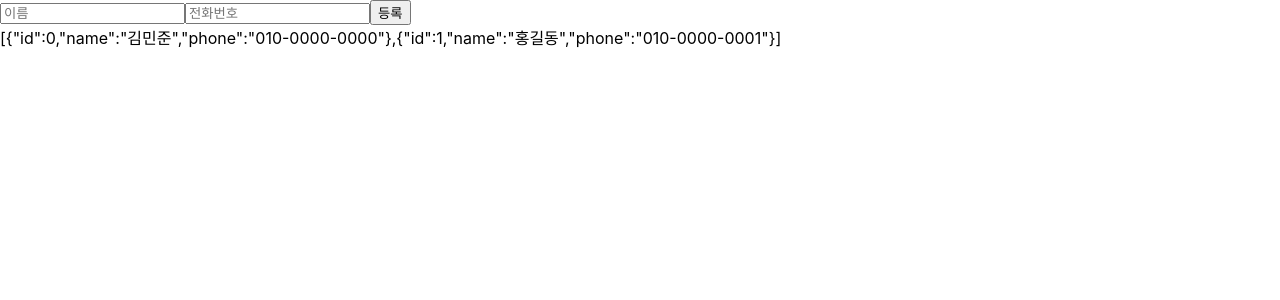
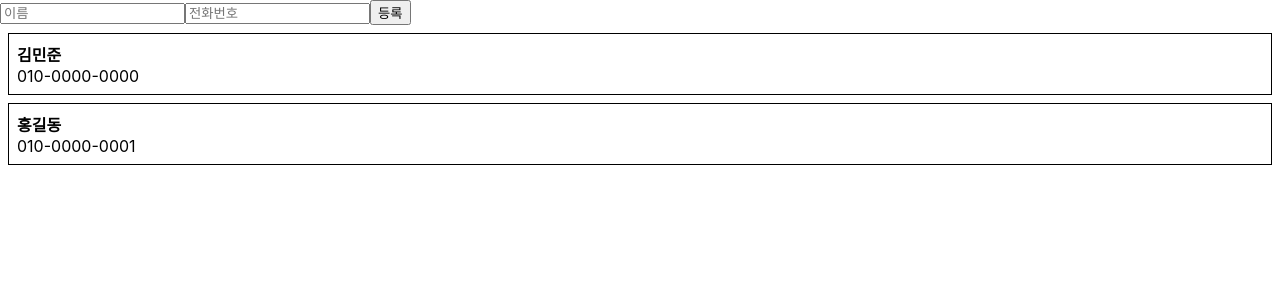
Before and after one commit to UnuJee/react, a React (Create React App) app: page / in a window 1280 px wide. Shown: the top 300 px of the page. Built offline with nearby package versions, Linux system fonts and the light colour scheme.

Commit message:
데이터 렌더링

```diff
--- a/src/App.js
+++ b/src/App.js
@@ -1,5 +1,6 @@
 import React, { Component } from 'react';
 import PhoneForm from './components/PhoneForm';
+import PhoneInfoList from './components/PhoneInfoList';
 
 class App extends Component {
     id = 2
@@ -24,13 +25,12 @@
         })
     }
     render() {
-      const { information } = this.state;
        return (
            <div>
-               <PhoneForm
-                onCreate={this.handleCreate}
-              />
-              {JSON.stringify(information)}
+                <PhoneForm
+                    onCreate={this.handleCreate}
+                />
+                <PhoneInfoList data={this.state.information} />
            </div>
        );
     }
--- /dev/null
+++ b/src/components/PhoneInfo.js
@@ -0,0 +1,33 @@
+import React, { Component } from 'react';
+
+class PhoneInfo extends Component {
+    static defaultProps = {
+        info: {
+            name: '이름',
+            phone: '010-0000-0000',
+            id: 0
+        }
+    }
+
+    render() {
+        const style = {
+            border: '1px solid black',
+            padding: '8px',
+            margin: '8px'
+        }
+
+        const {
+            name, phone, id
+        } = this.props.info;
+
+        return (
+            <div style={style}>
+                <div><b>{name}</b></div>
+                <div>{phone}</div>
+            </div>
+
+        );
+    }
+}
+
+export default PhoneInfo;
--- /dev/null
+++ b/src/components/PhoneInfoList.js
@@ -0,0 +1,21 @@
+import React, { Component } from 'react';
+import PhoneInfo from './PhoneInfo';
+
+class PhoneInfoList extends Component {
+    static defaultProps = {
+        data: []
+    }
+    render() {
+        const { data } = this.props;
+        const list = data.map(
+            info => (<PhoneInfo key={info.id} info={info}/>)
+        );
+        return (
+            <div>
+                {list}
+            </div>
+        );
+    }
+}
+
+export default PhoneInfoList;
```
